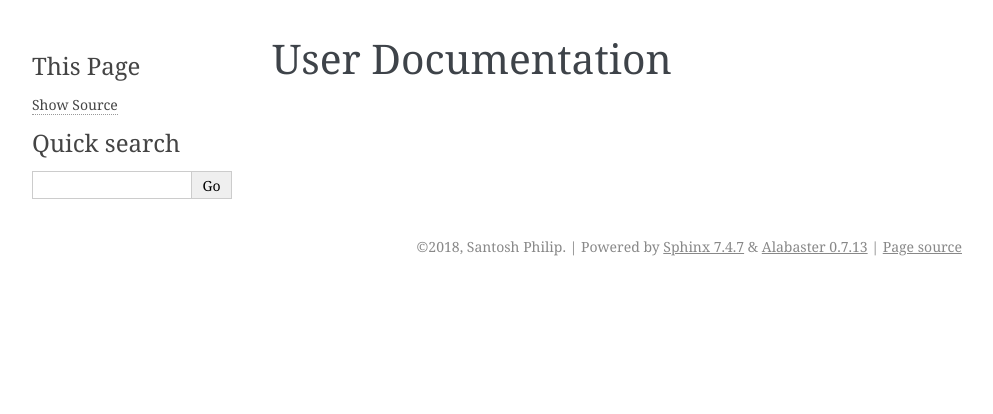
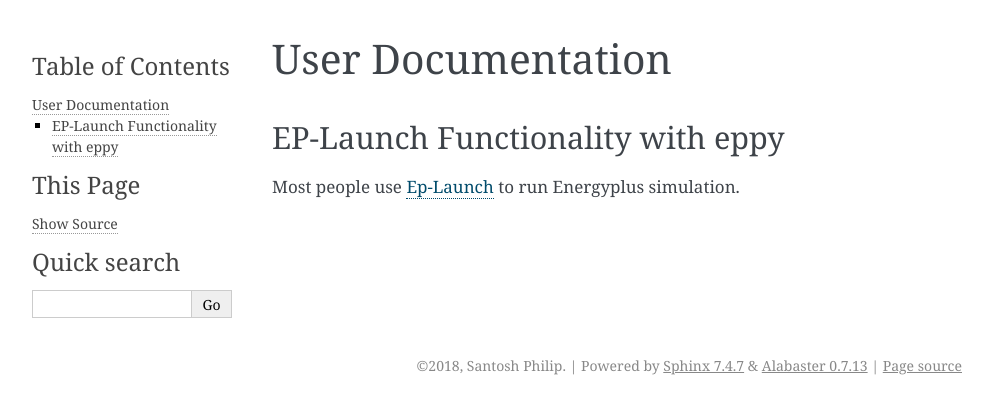
Before and after one commit to pyenergyplus/witheppy, a Sphinx documentation site: the page built from docs/userdocs.rst, in a window 1280 px wide. Shown: the top 414 px of the page, without its empty margins (148-1141 px from the left). Built offline with Sphinx 7.4.7, drawn with Linux system fonts in a browser that asks for light colours.

Commit message:
modified:   docs/userdocs.rst

```diff
--- a/docs/userdocs.rst
+++ b/docs/userdocs.rst
@@ -1,3 +1,9 @@
 ==================
 User Documentation
 ==================
+
+EP-Launch Functionality with eppy
+---------------------------------
+
+Most people use
+`Ep-Launch <https://bigladdersoftware.com/epx/docs/8-3/getting-started/ep-launch-program.html>`_ to run Energyplus simulation.
```
